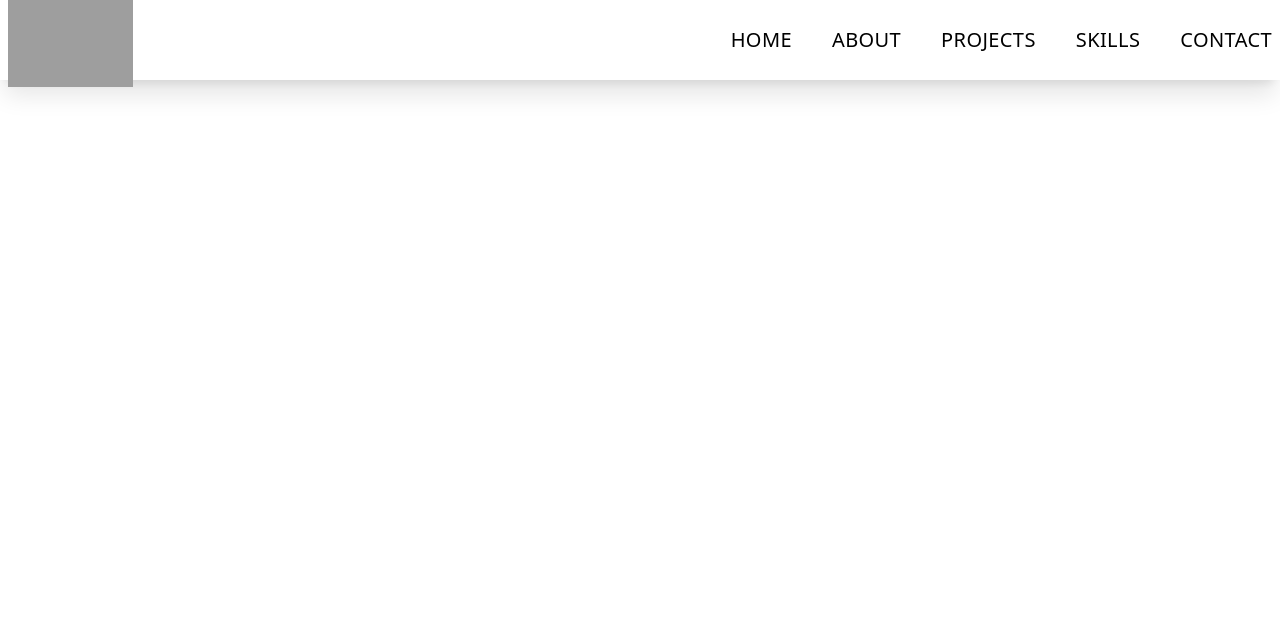
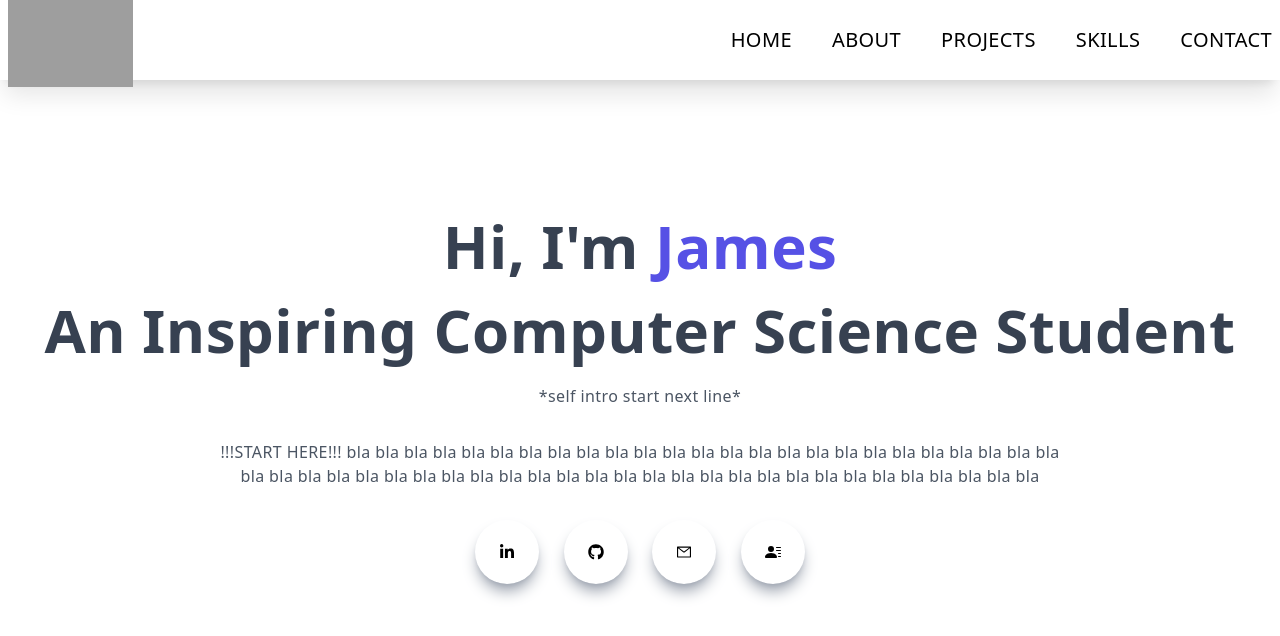
Before and after one commit to jamescodestuff/Personal-Website, a Next.js app: page / in a window 1280 px wide. Shown: the top 636 px of the page. Built offline with nearby package versions, Linux system fonts and the light colour scheme; grey boxes are pictures that could not be loaded.

Commit message:
added the Main page onto the website

```diff
--- /dev/null
+++ b/components/Main.jsx
@@ -0,0 +1,47 @@
+import Link from "next/link";
+import React from "react";
+import { AiOutlineMail } from "react-icons/ai";
+import { BsFillPersonLinesFill } from "react-icons/bs";
+import { FaGithub, FaLinkedinIn } from "react-icons/fa";
+
+const Main = () => {
+  return (
+    <div id="home" className="w-full h-screen text-center">
+      <div className="max-w-[1240px] w-full h-full mx-auto p-2 flex justify-center items-center">
+        <div>
+          <h1 className="py-4 text-gray-700">
+            Hi, I'm <span className="text-[#5651e5]"> James</span>
+          </h1>
+          <h1 className="py-2 text-gray-700">
+            An Inspiring Computer Science Student
+          </h1>
+          <p className="py-4 text-gray-600 sm:max-w-[70%] m-auto">
+            *self intro start next line*
+          </p>
+          <p className="py-4 text-gray-600 sm:max-w-[70%] m-auto">
+            !!!START HERE!!! bla bla bla bla bla bla bla bla bla bla bla bla bla
+            bla bla bla bla bla bla bla bla bla bla bla bla bla bla bla bla bla
+            bla bla bla bla bla bla bla bla bla bla bla bla bla bla bla bla bla
+            bla bla bla bla bla bla
+          </p>
+          <div className="flex items-center justify-between max-w-[330px] m-auto py-4">
+            <div className="rounded-full shadow-lg shadow-gray-400 p-6 cursor-pointer hover:scale-110 ease-in duration-300">
+              <FaLinkedinIn />
+            </div>
+            <div className="rounded-full shadow-lg shadow-gray-400 p-6 cursor-pointer hover:scale-110 ease-in duration-300">
+              <FaGithub />
+            </div>
+            <div className="rounded-full shadow-lg shadow-gray-400 p-6 cursor-pointer hover:scale-110 ease-in duration-300">
+              <AiOutlineMail />
+            </div>
+            <div className="rounded-full shadow-lg shadow-gray-400 p-6 cursor-pointer hover:scale-110 ease-in duration-300">
+              <BsFillPersonLinesFill />
+            </div>
+          </div>
+        </div>
+      </div>
+    </div>
+  );
+};
+
+export default Main;
--- a/pages/index.js
+++ b/pages/index.js
@@ -1,8 +1,7 @@
-import Head from 'next/head'
-import Image from 'next/image'
-import Navbar from '../components/Navbar'
-
-
+import Head from "next/head";
+import Image from "next/image";
+import Main from "../components/Main";
+import Navbar from "../components/Navbar";
 
 export default function Home() {
   return (
@@ -13,7 +12,8 @@ export default function Home() {
         <meta name="viewport" content="width=device-width, initial-scale=1" />
         <link rel="icon" href="/favicon.ico" />
       </Head>
-    <Navbar />
+      <Navbar />
+      <Main />
     </div>
-  )
+  );
 }
--- a/styles/globals.css
+++ b/styles/globals.css
@@ -1,25 +1,27 @@
 @tailwind base;
 @tailwind components;
 @tailwind utilities;
-
-@layer base{
-  body{
-    @apply bg-white text-black tracking-wide
+@import url("https://fonts.googleapis.com/css2?family=Raleway:wght@100;200;300;400;500;600;700;800;900&display=swap");
+@layer base {
+  body {
+    @apply bg-white text-black tracking-wide;
   }
-  h1,h2,h3,h4{
-    @apply font-bold
-
+  h1,
+  h2,
+  h3,
+  h4 {
+    @apply font-bold;
   }
-  h1{
-    @apply text-4xl sm:text-5xl md:text-6xl
+  h1 {
+    @apply text-4xl sm:text-5xl md:text-6xl;
   }
-  h2{
-    @apply text-3xl sm:text-4xl
+  h2 {
+    @apply text-3xl sm:text-4xl;
   }
-  li{
-    @apply cursor-pointer
+  li {
+    @apply cursor-pointer;
   }
-  button{
-    @apply shadow-xl shadow-gray-400 rounded-xl uppercase bg-gradient-to-r from-[#5651e5] to-[#709dff] text-white
+  button {
+    @apply shadow-xl shadow-gray-400 rounded-xl uppercase bg-gradient-to-r from-[#5651e5] to-[#709dff] text-white;
   }
 }
```
